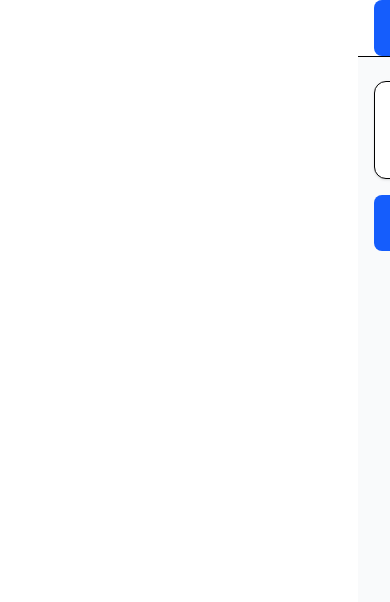
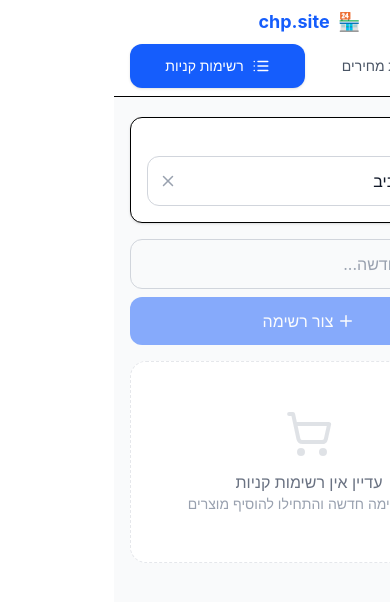
Before and after one commit to tomer362/chp-web-wrapper, a React (Vite) app: page /lists in a window 390 px wide. Shown: the top 602 px of the page. Built offline with nearby package versions, Linux system fonts and the light colour scheme.

Commit message:
Fix grocery list autocomplete UX

```diff
--- a/src/components/GroceryListPanel.tsx
+++ b/src/components/GroceryListPanel.tsx
@@ -1,5 +1,5 @@
 import { useState, useCallback } from "react";
-import { Plus, Trash2, CheckSquare, Square, ShoppingCart, ListChecks } from "lucide-react";
+import { Plus, Trash2, CheckSquare, Square, ShoppingCart, ListChecks, X } from "lucide-react";
 import { useGroceryLists } from "../context/GroceryListsContext";
 import { ProductSearch } from "./ProductSearch";
 import type { ProductResult } from "../api/client";
@@ -20,6 +20,7 @@ export function GroceryListPanel({ onCompareList, cityId }: Props) {
     const list = addList(newName.trim());
     setNewName("");
     setExpanded(list.id);
+    setAddingToListId(list.id);
   };
 
   const handleProductSelect = useCallback(
@@ -30,58 +31,100 @@ export function GroceryListPanel({ onCompareList, cityId }: Props) {
         quantity: 1,
       });
       setAddingToListId(null);
+      setExpanded(listId);
     },
     [addItem]
   );
 
   return (
     <div className="space-y-4">
-      <div className="flex items-center gap-2">
-        <input type="text" dir="rtl" placeholder="שם רשימה חדשה..." className="flex-1 border border-gray-300 rounded-lg px-3 py-2 text-sm focus:outline-none focus:ring-2 focus:ring-blue-500" value={newName} onChange={(e) => setNewName(e.target.value)} onKeyDown={(e) => e.key === "Enter" && handleCreate()} />
-        <button onClick={handleCreate} className="bg-blue-600 text-white px-4 py-2 rounded-lg text-sm font-medium hover:bg-blue-700 transition flex items-center gap-1"><Plus size={16} /> צור רשימה</button>
+      <div className="grid grid-cols-1 gap-2 sm:grid-cols-[1fr_auto] sm:items-center">
+        <input
+          type="text"
+          dir="rtl"
+          placeholder="שם רשימה חדשה..."
+          className="min-h-12 w-full rounded-xl border border-gray-300 px-3 py-3 text-base text-gray-900 placeholder:text-gray-400 focus:outline-none focus:ring-2 focus:ring-blue-500 sm:min-h-0 sm:py-2 sm:text-sm"
+          value={newName}
+          onChange={(e) => setNewName(e.target.value)}
+          onKeyDown={(e) => e.key === "Enter" && handleCreate()}
+        />
+        <button
+          type="button"
+          onClick={handleCreate}
+          disabled={!newName.trim()}
+          className="inline-flex min-h-12 items-center justify-center gap-1 rounded-xl bg-blue-600 px-4 py-3 text-base font-medium text-white transition hover:bg-blue-700 disabled:cursor-not-allowed disabled:opacity-50 sm:min-h-0 sm:py-2 sm:text-sm"
+        >
+          <Plus size={18} /> צור רשימה
+        </button>
       </div>
 
       {lists.length === 0 && (
-        <div className="text-center py-12 text-gray-400">
+        <div className="rounded-2xl border border-dashed border-gray-200 bg-white py-12 text-center text-gray-400">
           <ShoppingCart size={48} className="mx-auto mb-3 opacity-30" />
-          <p>עדיין אין רשימות קניות</p>
+          <p className="font-medium text-gray-500">עדיין אין רשימות קניות</p>
           <p className="text-sm">צרו רשימה חדשה והתחילו להוסיף מוצרים</p>
         </div>
       )}
 
       <div className="space-y-3">
         {lists.map((list) => (
-          <div key={list.id} className="bg-white rounded-xl border shadow-sm overflow-hidden">
-            <div className="flex items-center justify-between px-4 py-3">
-              <button className="flex items-center gap-2 font-medium text-gray-900 hover:text-blue-600 transition" onClick={() => setExpanded(expanded === list.id ? null : list.id)}>
-                <ListChecks size={18} className="text-gray-400" /> {list.name} <span className="text-xs text-gray-400">({list.items.length})</span>
+          <div key={list.id} className="overflow-visible rounded-xl border bg-white shadow-sm">
+            <div className="flex items-center justify-between gap-3 px-4 py-3">
+              <button
+                type="button"
+                className="flex min-w-0 flex-1 items-center gap-2 text-right font-medium text-gray-900 transition hover:text-blue-600"
+                onClick={() => setExpanded(expanded === list.id ? null : list.id)}
+                aria-expanded={expanded === list.id}
+              >
+                <ListChecks size={18} className="shrink-0 text-gray-400" />
+                <span className="truncate">{list.name}</span>
+                <span className="shrink-0 text-xs text-gray-400">({list.items.length})</span>
               </button>
-              <div className="flex items-center gap-2">
+              <div className="flex shrink-0 items-center gap-2">
                 {list.items.length > 0 && (
-                  <button onClick={() => onCompareList(list.id)} className="text-xs bg-green-100 text-green-700 hover:bg-green-200 px-3 py-1.5 rounded-lg font-medium transition">השווה מחירים</button>
+                  <button type="button" onClick={() => onCompareList(list.id)} className="rounded-lg bg-green-100 px-3 py-1.5 text-xs font-medium text-green-700 transition hover:bg-green-200">השווה מחירים</button>
                 )}
-                <button onClick={() => removeList(list.id)} className="text-gray-400 hover:text-red-500 transition"><Trash2 size={16} /></button>
+                <button type="button" onClick={() => removeList(list.id)} aria-label={`מחק את ${list.name}`} className="rounded-lg p-2 text-gray-400 transition hover:bg-red-50 hover:text-red-500"><Trash2 size={16} /></button>
               </div>
             </div>
 
             {expanded === list.id && (
-              <div className="border-t px-4 py-3 space-y-2">
+              <div className="space-y-3 border-t px-4 py-3">
+                {list.items.length === 0 && addingToListId !== list.id && (
+                  <p className="rounded-lg bg-gray-50 px-3 py-2 text-sm text-gray-500">הרשימה ריקה. הוסיפו מוצר כדי להתחיל.</p>
+                )}
+
                 {list.items.map((item) => (
-                  <div key={item.id} className="flex items-center gap-2 group">
-                    <button onClick={() => updateItem(list.id, item.id, { checked: !item.checked })}>
-                      {item.checked ? <CheckSquare size={18} className="text-green-500" /> : <Square size={18} className="text-gray-400" />}
+                  <div key={item.id} className="group flex items-center gap-2 rounded-lg py-1">
+                    <button type="button" className="shrink-0 rounded p-1 text-gray-400 hover:bg-gray-100" onClick={() => updateItem(list.id, item.id, { checked: !item.checked })} aria-label={item.checked ? "סמן כמוצר שלא נקנה" : "סמן כמוצר שנקנה"}>
+                      {item.checked ? <CheckSquare size={20} className="text-green-500" /> : <Square size={20} className="text-gray-400" />}
                     </button>
-                    <span className={`flex-1 text-sm ${item.checked ? "line-through text-gray-400" : "text-gray-700"}`}>{item.productName}</span>
-                    <input type="number" min={1} className="w-14 text-center border border-gray-200 rounded text-sm py-0.5" value={item.quantity} onChange={(e) => updateItem(list.id, item.id, { quantity: Math.max(1, parseInt(e.target.value) || 1) })} />
-                    <span className="text-xs text-gray-400">יח'</span>
-                    <button onClick={() => removeItem(list.id, item.id)} className="text-gray-300 hover:text-red-500 opacity-0 group-hover:opacity-100 transition"><Trash2 size={14} /></button>
+                    <span className={`min-w-0 flex-1 truncate text-sm ${item.checked ? "text-gray-400 line-through" : "text-gray-700"}`}>{item.productName}</span>
+                    <input
+                      type="number"
+                      min={1}
+                      inputMode="numeric"
+                      dir="ltr"
+                      aria-label={`כמות עבור ${item.productName}`}
+                      className="w-16 rounded-lg border border-gray-200 py-1 text-center text-sm focus:outline-none focus:ring-2 focus:ring-blue-500"
+                      value={item.quantity}
+                      onChange={(e) => updateItem(list.id, item.id, { quantity: Math.max(1, parseInt(e.target.value) || 1) })}
+                    />
+                    <span className="shrink-0 text-xs text-gray-400">יח'</span>
+                    <button type="button" onClick={() => removeItem(list.id, item.id)} aria-label={`הסר את ${item.productName}`} className="rounded p-1 text-gray-400 opacity-100 transition hover:bg-red-50 hover:text-red-500 sm:opacity-0 sm:group-hover:opacity-100"><Trash2 size={16} /></button>
                   </div>
                 ))}
-                <div className="pt-2">
+
+                <div className="relative z-10 pt-2">
                   {addingToListId === list.id ? (
-                    <ProductSearch cityId={cityId} onSelect={(product) => handleProductSelect(list.id, product)} />
+                    <div className="space-y-2">
+                      <ProductSearch cityId={cityId} onSelect={(product) => handleProductSelect(list.id, product)} />
+                      <button type="button" onClick={() => setAddingToListId(null)} className="inline-flex items-center gap-1 rounded-lg px-2 py-1 text-sm text-gray-500 hover:bg-gray-100 hover:text-gray-700">
+                        <X size={14} /> ביטול הוספה
+                      </button>
+                    </div>
                   ) : (
-                    <button onClick={() => setAddingToListId(list.id)} className="text-blue-600 text-sm hover:text-blue-800 flex items-center gap-1"><Plus size={16} /> הוסיפו מוצר לרשימה</button>
+                    <button type="button" onClick={() => setAddingToListId(list.id)} className="flex min-h-11 items-center gap-1 rounded-lg px-2 text-sm text-blue-600 hover:bg-blue-50 hover:text-blue-800"><Plus size={16} /> הוסיפו מוצר לרשימה</button>
                   )}
                 </div>
               </div>
--- a/src/components/Layout.tsx
+++ b/src/components/Layout.tsx
@@ -6,27 +6,30 @@ export function Layout({ children }: { children: React.ReactNode }) {
   const link = (to: string, label: string, Icon: typeof Home) => (
     <Link
       to={to}
-      className={`flex items-center gap-2 px-4 py-2 rounded-lg text-sm font-medium transition ${
-        loc.pathname === to ? "bg-blue-600 text-white" : "text-gray-600 hover:bg-gray-100"
+      className={`flex min-h-11 flex-1 items-center justify-center gap-2 rounded-xl px-3 py-2 text-center text-sm font-medium transition sm:flex-none sm:px-4 ${
+        loc.pathname === to ? "bg-blue-600 text-white shadow-sm" : "text-gray-600 hover:bg-gray-100"
       }`}
     >
-      <Icon size={18} />
-      {label}
+      <Icon size={18} className="shrink-0" />
+      <span className="leading-tight">{label}</span>
     </Link>
   );
 
   return (
     <div className="min-h-screen bg-gray-50" dir="rtl">
-      <header className="bg-white border-b sticky top-0 z-50">
-        <div className="max-w-6xl mx-auto px-4 h-14 flex items-center justify-between">
-          <Link to="/" className="text-xl font-bold text-blue-600">🏪 chp.site</Link>
-          <nav className="flex gap-2">
+      <header className="sticky top-0 z-50 border-b bg-white/95 backdrop-blur">
+        <div className="mx-auto flex max-w-6xl flex-col gap-2 px-4 py-2 sm:h-16 sm:flex-row sm:items-center sm:justify-between sm:py-0">
+          <Link to="/" className="flex shrink-0 items-center justify-center gap-2 text-lg font-bold text-blue-600 sm:justify-start sm:text-xl">
+            <span aria-hidden="true">🏪</span>
+            <span>chp.site</span>
+          </Link>
+          <nav className="grid grid-cols-2 gap-2 sm:flex" aria-label="ניווט ראשי">
             {link("/", "השוואת מחירים", Home)}
             {link("/lists", "רשימות קניות", List)}
           </nav>
         </div>
       </header>
-      <main className="max-w-6xl mx-auto px-4 py-6">{children}</main>
+      <main className="mx-auto max-w-6xl px-4 py-5 sm:py-6">{children}</main>
     </div>
   );
 }
--- a/src/components/LocationSearch.tsx
+++ b/src/components/LocationSearch.tsx
@@ -5,9 +5,10 @@ import { searchAddress, type AddressResult } from "../api/client";
 
 interface Props {
   onSelect: (item: AddressResult) => void;
+  initialLabel?: string;
 }
 
-export function LocationSearch({ onSelect }: Props) {
+export function LocationSearch({ onSelect, initialLabel }: Props) {
   const fetchFn = useCallback((q: string) => searchAddress(q), []);
   const ac = useAutocomplete(fetchFn, 2);
 
@@ -25,6 +26,8 @@ export function LocationSearch({ onSelect }: Props) {
         if (found) onSelect(found);
       }}
       onClose={() => ac.setOpen(false)}
+      initialText={initialLabel}
+      onOpen={() => ac.results.length > 0 && ac.setOpen(true)}
     />
   );
 }
--- a/src/components/ProductSearch.tsx
+++ b/src/components/ProductSearch.tsx
@@ -26,6 +26,7 @@ export function ProductSearch({ cityId, onSelect }: Props) {
         if (found) onSelect(found);
       }}
       onClose={() => ac.setOpen(false)}
+      onOpen={() => ac.results.length > 0 && ac.setOpen(true)}
       renderItem={(item) => {
         const prod = ac.results.find((r) => r.barcode === item.value);
         if (!prod) return <span>{item.label}</span>;
--- a/src/components/SearchBar.tsx
+++ b/src/components/SearchBar.tsx
@@ -1,4 +1,5 @@
-import { useState, useRef, useEffect } from "react";
+import { useState, useRef, useEffect, useLayoutEffect, useId } from "react";
+import { createPortal } from "react-dom";
 import { Search, X, Loader } from "lucide-react";
 
 export interface SearchItem {
@@ -14,24 +15,95 @@ interface Props {
   onQuery: (q: string) => void;
   onSelect: (item: SearchItem) => void;
   onClose?: () => void;
+  onOpen?: () => void;
+  initialText?: string;
   renderItem?: (item: SearchItem) => React.ReactNode;
 }
 
-export function SearchBar({ placeholder, items, loading, open, onQuery, onSelect, onClose, renderItem }: Props) {
-  const [text, setText] = useState("");
+interface DropdownStyle {
+  top: number;
+  left: number;
+  width: number;
+  maxHeight: number;
+}
+
+const DROPDOWN_GAP = 6;
+const MIN_DROPDOWN_HEIGHT = 160;
+const MAX_DROPDOWN_HEIGHT = 320;
+
+export function SearchBar({ placeholder, items, loading, open, onQuery, onSelect, onClose, onOpen, initialText = "", renderItem }: Props) {
+  const [text, setText] = useState(initialText);
   const [focusedIdx, setFocusedIdx] = useState(-1);
+  const [dropdownStyle, setDropdownStyle] = useState<DropdownStyle | null>(null);
   const ref = useRef<HTMLDivElement>(null);
+  const inputRef = useRef<HTMLInputElement>(null);
+  const dropdownRef = useRef<HTMLUListElement>(null);
+  const listboxId = useId();
+  const isDropdownOpen = open && items.length > 0;
+
+  const updateDropdownPosition = () => {
+    const anchor = ref.current;
+    if (!anchor) return;
+
+    const rect = anchor.getBoundingClientRect();
+    const viewportHeight = window.visualViewport?.height ?? window.innerHeight;
+    const viewportWidth = window.visualViewport?.width ?? window.innerWidth;
+    const spaceBelow = viewportHeight - rect.bottom - DROPDOWN_GAP - 8;
+    const spaceAbove = rect.top - DROPDOWN_GAP - 8;
+    const showAbove = spaceBelow < MIN_DROPDOWN_HEIGHT && spaceAbove > spaceBelow;
+    const availableHeight = Math.max(MIN_DROPDOWN_HEIGHT, showAbove ? spaceAbove : spaceBelow);
+    const maxHeight = Math.min(MAX_DROPDOWN_HEIGHT, availableHeight);
+
+    const width = Math.min(Math.max(rect.width, 260), viewportWidth - 16);
+
+    setDropdownStyle({
+      top: showAbove ? Math.max(8, rect.top - DROPDOWN_GAP - maxHeight) : rect.bottom + DROPDOWN_GAP,
+      left: Math.min(Math.max(8, rect.left), Math.max(8, viewportWidth - width - 8)),
+      width,
+      maxHeight,
+    });
+  };
+
+  useEffect(() => {
+    setText(initialText);
+  }, [initialText]);
 
   useEffect(() => {
     const handler = (e: MouseEvent) => {
-      if (ref.current && !ref.current.contains(e.target as Node)) close();
+      const target = e.target as Node;
+      if (ref.current?.contains(target) || dropdownRef.current?.contains(target)) return;
+      close();
     };
     document.addEventListener("mousedown", handler);
     return () => document.removeEventListener("mousedown", handler);
   }, []);
 
+  useLayoutEffect(() => {
+    if (!isDropdownOpen) return;
+    updateDropdownPosition();
+  }, [isDropdownOpen, items.length, text]);
+
+  useEffect(() => {
+    if (!isDropdownOpen) return;
+
+    window.addEventListener("resize", updateDropdownPosition);
+    window.addEventListener("scroll", updateDropdownPosition, true);
+    window.visualViewport?.addEventListener("resize", updateDropdownPosition);
+    window.visualViewport?.addEventListener("scroll", updateDropdownPosition);
+
+    return () => {
+      window.removeEventListener("resize", updateDropdownPosition);
+      window.removeEventListener("scroll", updateDropdownPosition, true);
+      window.visualViewport?.removeEventListener("resize", updateDropdownPosition);
+      window.visualViewport?.removeEventListener("scroll", updateDropdownPosition);
+    };
+  }, [isDropdownOpen]);
+
+  useEffect(() => {
+    if (focusedIdx >= items.length) setFocusedIdx(items.length - 1);
+  }, [focusedIdx, items.length]);
+
   const close = () => {
-    (document.activeElement as HTMLElement)?.blur();
     setFocusedIdx(-1);
     onClose?.();
   };
@@ -39,59 +111,97 @@ export function SearchBar({ placeholder, items, loading, open, onQuery, onSelect
   const pick = (item: SearchItem) => {
     setText(item.label);
     onSelect(item);
+    inputRef.current?.blur();
     close();
+  };
+
+  const clear = () => {
+    setText("");
+    setFocusedIdx(-1);
+    onQuery("");
+    onClose?.();
+    inputRef.current?.focus();
   };
 
   const handleKey = (e: React.KeyboardEvent) => {
     if (e.key === "ArrowDown") {
       e.preventDefault();
+      if (!isDropdownOpen) onOpen?.();
       setFocusedIdx((i) => Math.min(i + 1, items.length - 1));
     } else if (e.key === "ArrowUp") {
       e.preventDefault();
       setFocusedIdx((i) => Math.max(i - 1, 0));
     } else if (e.key === "Enter" && focusedIdx >= 0 && items[focusedIdx]) {
+      e.preventDefault();
       pick(items[focusedIdx]);
     } else if (e.key === "Escape") {
+      inputRef.current?.blur();
       close();
     }
   };
 
+  const dropdown = isDropdownOpen && dropdownStyle ? (
+    <ul
+      id={listboxId}
+      role="listbox"
+      dir="rtl"
+      ref={dropdownRef}
+      className="fixed z-[1000] overflow-y-auto rounded-xl border border-gray-200 bg-white py-1 shadow-2xl ring-1 ring-black/5 overscroll-contain"
+      style={dropdownStyle}
+    >
+      {items.map((item, i) => (
+        <li
+          id={`${listboxId}-${i}`}
+          key={`${item.value}-${i}`}
+          role="option"
+          aria-selected={i === focusedIdx}
+          className={`min-h-12 px-3 py-2.5 text-sm cursor-pointer flex items-center gap-3 transition ${
+            i === focusedIdx ? "bg-blue-50 text-blue-700" : "text-gray-800 hover:bg-gray-50"
+          }`}
+          onMouseEnter={() => setFocusedIdx(i)}
+          onMouseDown={(e) => e.preventDefault()}
+          onClick={() => pick(item)}
+        >
+          {renderItem ? renderItem(item) : <span className="truncate">{item.label}</span>}
+        </li>
+      ))}
+    </ul>
+  ) : null;
+
   return (
     <div ref={ref} className="relative w-full">
       <div className="relative">
-        <Search className="absolute right-3 top-1/2 -translate-y-1/2 text-gray-400" size={18} />
+        <Search className="pointer-events-none absolute right-3 top-1/2 -translate-y-1/2 text-gray-400" size={18} />
         <input
+          ref={inputRef}
           type="text"
           dir="rtl"
+          role="combobox"
+          aria-expanded={isDropdownOpen}
+          aria-controls={isDropdownOpen ? listboxId : undefined}
+          aria-activedescendant={focusedIdx >= 0 ? `${listboxId}-${focusedIdx}` : undefined}
+          autoComplete="off"
           placeholder={placeholder}
-          className="w-full pr-10 pl-10 py-2.5 border border-gray-300 rounded-lg bg-white text-sm focus:outline-none focus:ring-2 focus:ring-blue-500 focus:border-transparent"
+          className="w-full rounded-xl border border-gray-300 bg-white py-3 pl-10 pr-10 text-base text-gray-900 placeholder:text-gray-400 focus:border-transparent focus:outline-none focus:ring-2 focus:ring-blue-500 sm:py-2.5 sm:text-sm"
           value={text}
-          onChange={(e) => { setText(e.target.value); onQuery(e.target.value); }}
+          onFocus={() => {
+            if (items.length > 0) onOpen?.();
+          }}
+          onChange={(e) => {
+            setText(e.target.value);
+            setFocusedIdx(-1);
+            onQuery(e.target.value);
+          }}
           onKeyDown={handleKey}
         />
-        {loading && <Loader className="absolute left-3 top-1/2 -translate-y-1/2 text-gray-400 animate-spin" size={18} />}
+        {loading && <Loader className="pointer-events-none absolute left-3 top-1/2 -translate-y-1/2 animate-spin text-gray-400" size={18} />}
         {text && !loading && (
-          <button className="absolute left-3 top-1/2 -translate-y-1/2 text-gray-400 hover:text-gray-600" onClick={() => { setText(""); onQuery(""); }}>
+          <button type="button" aria-label="נקה חיפוש" className="absolute left-2 top-1/2 -translate-y-1/2 rounded-full p-1 text-gray-400 hover:bg-gray-100 hover:text-gray-600" onClick={clear}>
             <X size={18} />
           </button>
         )}
       </div>
-      {open && items.length > 0 && (
-        <ul className="absolute z-50 mt-1 w-full bg-white border border-gray-200 rounded-lg shadow-lg max-h-60 overflow-y-auto">
-          {items.map((item, i) => (
-            <li
-              key={item.value}
-              className={`px-4 py-2.5 text-sm cursor-pointer flex items-center gap-3 ${
-                i === focusedIdx ? "bg-blue-50 text-blue-700" : "hover:bg-gray-50"
-              }`}
-              onMouseEnter={() => setFocusedIdx(i)}
-              onClick={() => pick(item)}
-            >
-              {renderItem ? renderItem(item) : <span>{item.label}</span>}
-            </li>
-          ))}
-        </ul>
-      )}
+      {dropdown ? createPortal(dropdown, document.body) : null}
     </div>
   );
 }
--- a/src/hooks/useAutocomplete.ts
+++ b/src/hooks/useAutocomplete.ts
@@ -9,26 +9,38 @@ export function useAutocomplete<T>(
   const [loading, setLoading] = useState(false);
   const [open, setOpen] = useState(false);
   const timer = useRef<ReturnType<typeof setTimeout>>(undefined);
+  const requestId = useRef(0);
 
   useEffect(() => {
-    if (query.length < minLength) {
+    const normalizedQuery = query.trim();
+    requestId.current += 1;
+    const currentRequest = requestId.current;
+
+    if (normalizedQuery.length < minLength) {
+      clearTimeout(timer.current);
       setResults([]);
       setOpen(false);
+      setLoading(false);
       return;
     }
+
     setLoading(true);
     clearTimeout(timer.current);
     timer.current = setTimeout(async () => {
       try {
-        const data = await fetchFn(query);
+        const data = await fetchFn(normalizedQuery);
+        if (currentRequest !== requestId.current) return;
         setResults(data);
         setOpen(data.length > 0);
       } catch {
+        if (currentRequest !== requestId.current) return;
         setResults([]);
+        setOpen(false);
       } finally {
-        setLoading(false);
+        if (currentRequest === requestId.current) setLoading(false);
       }
     }, 250);
+
     return () => clearTimeout(timer.current);
   }, [query, fetchFn, minLength]);
 
--- a/src/pages/ListsPage.tsx
+++ b/src/pages/ListsPage.tsx
@@ -16,7 +16,7 @@ export function ListsPage() {
     <div className="space-y-4">
       <div className="bg-white rounded-xl border shadow-sm p-4">
         <label className="block text-xs text-gray-500 mb-1.5 font-medium">איזור להשוואה</label>
-        <LocationSearch onSelect={(a) => setAddress(a)} />
+        <LocationSearch initialLabel={address.label} onSelect={(a) => setAddress(a)} />
       </div>
       <GroceryListPanel onCompareList={(id) => setComparingListId(id)} cityId={address.city_id} />
     </div>
```
